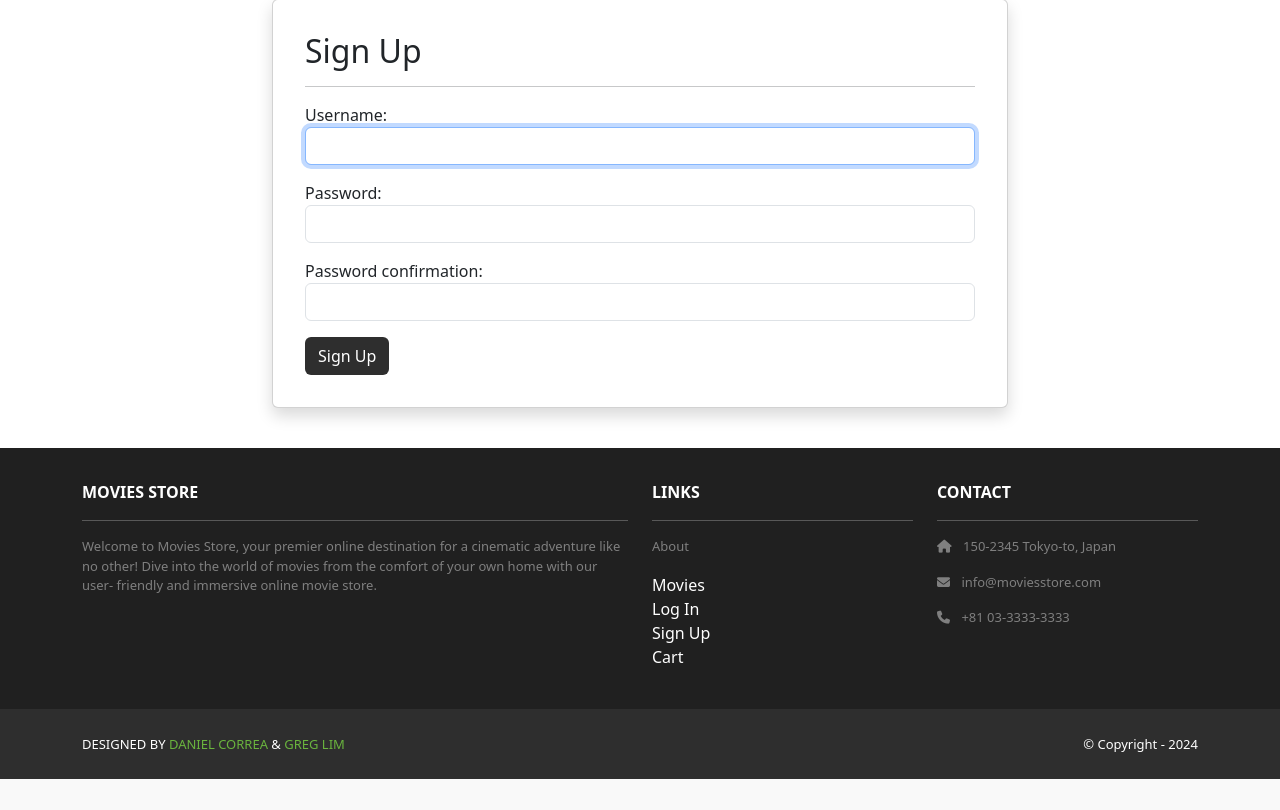
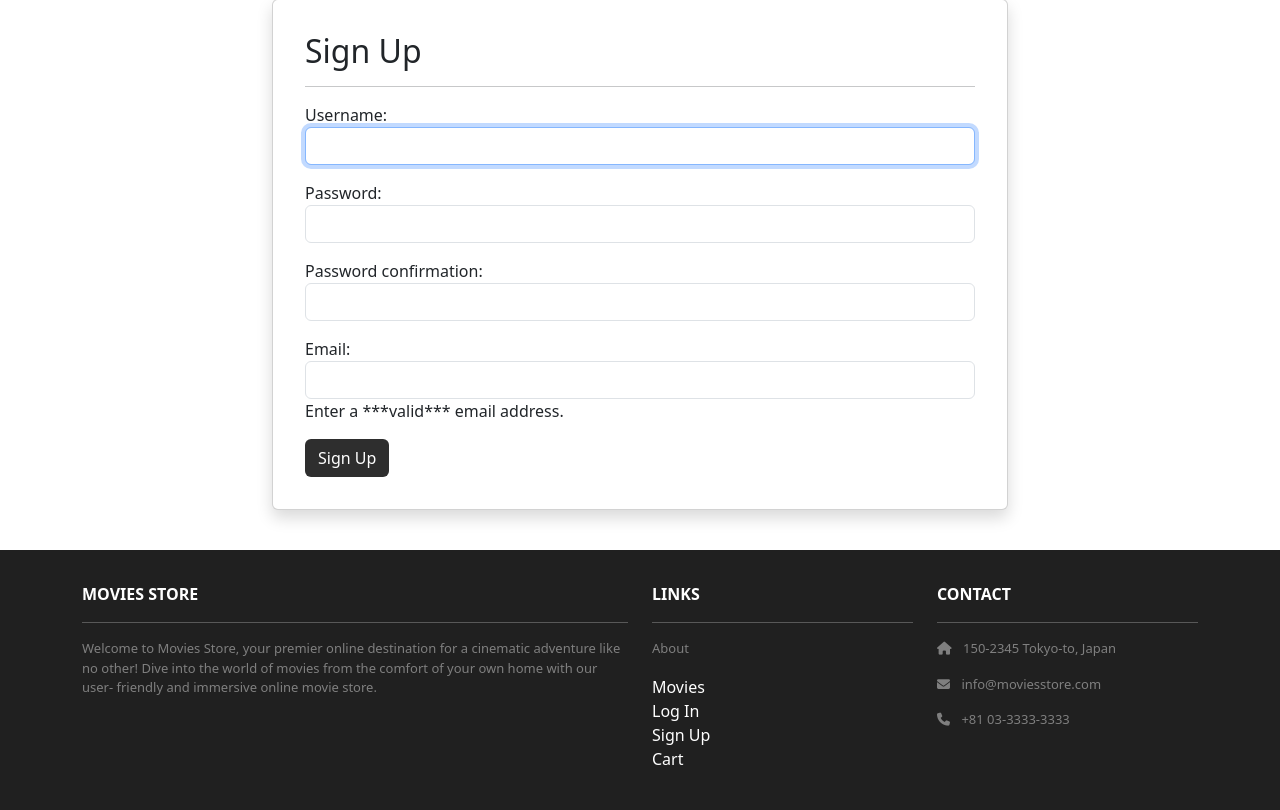
Before and after one commit to asiademmer/gtmovieapp, a Django app: page /accounts/signup in a window 1280 px wide. Shown: the part 123-933 px from the top of the page. Before the commit the page ends 902 px from the top, so only its background shows below. Run offline with Django 5.2, Linux system fonts and the light colour scheme; some libraries are stand-ins or nearby versions; some web fonts are replaced.

Commit message:
email request

```diff
--- a/accounts/forms.py
+++ b/accounts/forms.py
@@ -1,6 +1,8 @@
 from django.contrib.auth.forms import UserCreationForm
+from django.contrib.auth.models import User
 from django.forms.utils import ErrorList
 from django.utils.safestring import mark_safe
+from django import forms
 class CustomErrorList(ErrorList):
     def __str__(self):
         if not self:
@@ -8,6 +10,12 @@ class CustomErrorList(ErrorList):
         return mark_safe(''.join([f'<div class="alert alert-danger" role="alert">{e}</div>' for e in self]))
 
 class CustomUserCreationForm(UserCreationForm):
+    email = forms.EmailField(
+        required=True,
+        widget=forms.EmailInput(attrs={'class': 'form-control'}),
+        help_text="Enter a ***valid*** email address."
+    )
+
     def __init__(self, *args, **kwargs):
         super(CustomUserCreationForm, self).__init__(*args, **kwargs)
         for fieldname in ['username', 'password1',
@@ -16,3 +24,14 @@ class CustomUserCreationForm(UserCreationForm):
             self.fields[fieldname].widget.attrs.update(
                 {'class': 'form-control'}
             )
+
+class Meta:
+    model = User
+    fields = ("username", "email", "password1", "password2")
+
+def save(self, commit=True):
+    user = super().save(commit=False)
+    user.email = self.cleaned_data["email"]
+    if commit:
+        user.save()
+    return user
--- a/accounts/templates/accounts/password_reset.html
+++ b/accounts/templates/accounts/password_reset.html
@@ -48,7 +48,7 @@
                         </div>
                         <div class="card-footer text-center">
                             <div class="small">
-                                <a href="'http://127.0.0.1:8000/accounts/signup'">Create A New Account</a><br><br>
+                                <a href="http://127.0.0.1:8000/accounts/signup">Create A New Account</a><br><br>
                                 <a href="http://127.0.0.1:8000/accounts/login">Back To Login</a><br>
                             </div>
                         </div>
```
